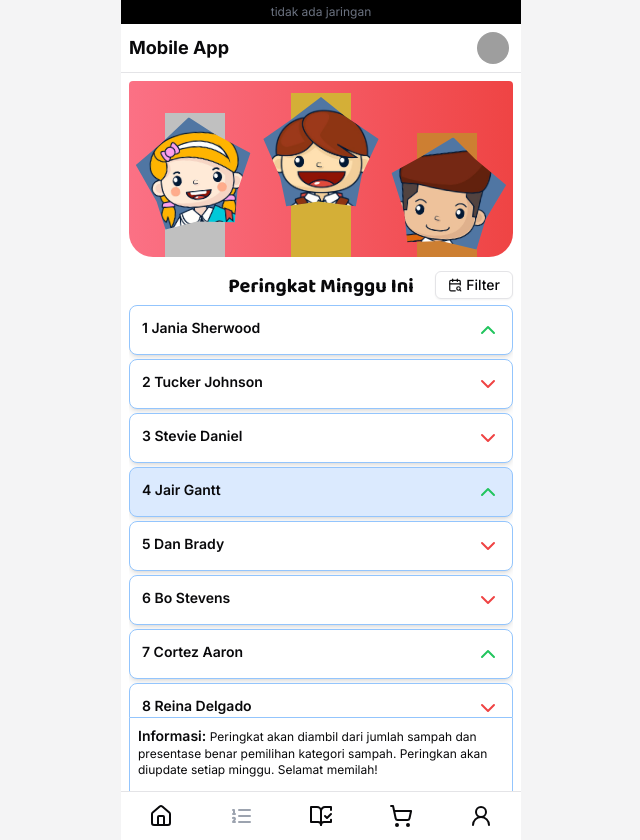
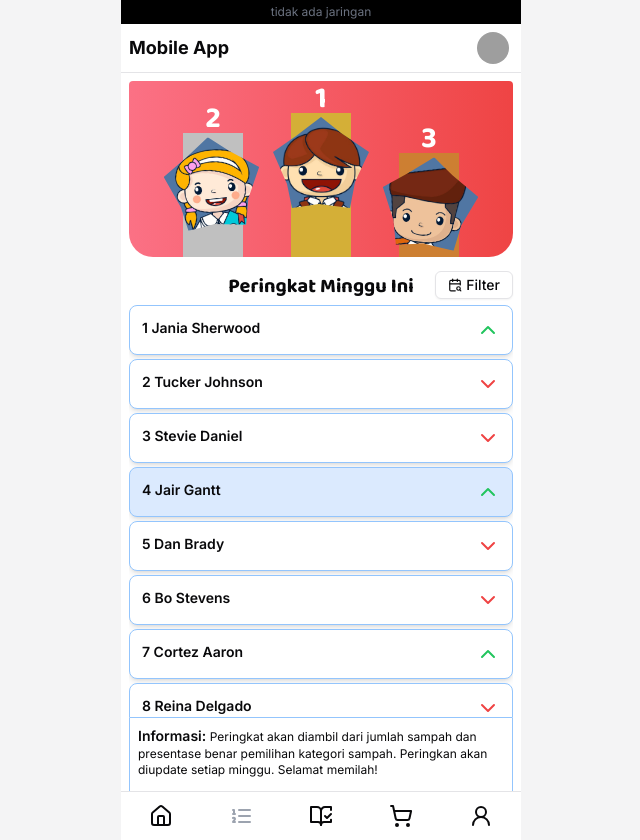
Before and after one commit to yuandahanif/gomi-gobbler-dashboard, a Next.js app: page /mobile/nav/rank in a window 1280 px wide. Shown: the whole page, without its empty margins (319-959 px from the left). Built offline with nearby package versions, Linux system fonts and the light colour scheme; grey boxes are pictures that could not be loaded.

Commit message:
update rank page and landing page

```diff
--- a/src/app/mobile/nav/home/page.tsx
+++ b/src/app/mobile/nav/home/page.tsx
@@ -113,12 +113,12 @@ export default function MobileHomePage() {
                 "mb-px flex flex-col items-center gap-2 rounded-sm border border-gray-300 bg-white p-2 text-sm",
               )}
             >
-              <div className="relative h-24 w-24">
+              <div className="relative h-24 w-full">
                 <Image
                   alt="news"
                   src={acv.imgSrc}
                   fill
-                  className="object-cover"
+                  className="object-cover object-center"
                 />
               </div>
               <div className="flex flex-wrap justify-between">
@@ -133,7 +133,7 @@ export default function MobileHomePage() {
         <ScrollBar orientation="horizontal" />
       </ScrollArea>
 
-      <div className="relative flex h-80 flex-1 flex-col items-center bg-muted">
+      <div className="relative mt-2 flex h-80 flex-1 flex-col items-center bg-muted">
         <div className="absolute h-40 w-24 translate-y-12 bg-red-400">
           {/* badan */}
         </div>
@@ -147,7 +147,7 @@ export default function MobileHomePage() {
         <div className="rotate-top-left absolute h-36 w-8 origin-top -translate-x-[24px] translate-y-48 bg-red-400">
           {/* kaki kiri */}
         </div>
-        <div className="rotate-top-right absolute h-36 w-8 translate-x-[24px] translate-y-48 bg-red-400 origin-top">
+        <div className="rotate-top-right absolute h-36 w-8 origin-top translate-x-[24px] translate-y-48 bg-red-400">
           {/* kaki kanan */}
         </div>
       </div>
--- a/src/app/mobile/nav/rank/page.tsx
+++ b/src/app/mobile/nav/rank/page.tsx
@@ -79,9 +79,9 @@ export default function MobileRankPage() {
   return (
     <div className="relative flex h-full w-full flex-col p-2 pr-2">
       <div className="mb-2 flex h-44 w-full flex-col items-center overflow-hidden rounded-sm rounded-b-3xl bg-gradient-to-r from-rose-400 to-red-500">
-        <div className="mt-auto flex h-4/5 w-full items-end justify-evenly">
+        <div className="mt-auto flex h-4/5 w-full items-end justify-center gap-2">
           <div
-            className={`relative mb-5 h-[120px] w-[120px] before:absolute before:-top-1 before:left-1/2 before:h-[200%] before:w-[60px] before:-translate-x-1/2 before:bg-[#c0c0c0] before:content-['']`}
+            className={`relative mb-5 h-[100px] w-[100px] before:absolute before:-top-1 before:left-1/2 before:h-[200%] before:w-[60px] before:-translate-x-1/2 before:bg-[#c0c0c0] before:content-['']`}
           >
             <Image
               src="/images/p-1.jpg"
@@ -89,9 +89,16 @@ export default function MobileRankPage() {
               fill
               className="clip-path-star -rotate-6 object-cover object-center"
             />
+
+            <div
+              className="absolute -top-0 left-1/2 -translate-x-1/2 -translate-y-full text-3xl font-semibold text-white"
+              style={font.style}
+            >
+              <span>2</span>
+            </div>
           </div>
           <div
-            className={`relative mb-10 h-[120px] w-[120px] before:absolute before:-top-1 before:left-1/2 before:h-[200%] before:w-[60px] before:-translate-x-1/2 before:bg-[#d4af37] before:content-['']`}
+            className={`relative mb-10 h-[100px] w-[100px] before:absolute before:-top-1 before:left-1/2 before:h-[200%] before:w-[60px] before:-translate-x-1/2 before:bg-[#d4af37] before:content-['']`}
           >
             <Image
               src="/images/p-2.jpg"
@@ -99,10 +106,16 @@ export default function MobileRankPage() {
               fill
               className="clip-path-star object-cover object-center"
             />
+            <div
+              className="absolute -top-0 left-1/2 -translate-x-1/2 -translate-y-full text-3xl font-semibold text-white"
+              style={font.style}
+            >
+              <span>1</span>
+            </div>
           </div>
 
           <div
-            className={`relative mb-0 h-[120px] w-[120px] before:absolute before:-top-1 before:left-1/2 before:h-[200%] before:w-[60px] before:-translate-x-1/2 before:bg-[#cd7f32] before:content-['']`}
+            className={`relative mb-0 h-[100px] w-[100px] before:absolute before:-top-1 before:left-1/2 before:h-[200%] before:w-[60px] before:-translate-x-1/2 before:bg-[#cd7f32] before:content-['']`}
           >
             <Image
               src="/images/p-3.jpg"
@@ -110,6 +123,12 @@ export default function MobileRankPage() {
               fill
               className="clip-path-star rotate-6 object-cover object-center"
             />
+            <div
+              className="absolute -top-0 left-1/2 -translate-x-1/2 -translate-y-full text-3xl font-semibold text-white"
+              style={font.style}
+            >
+              <span>3</span>
+            </div>
           </div>
         </div>
       </div>
--- a/src/app/page.tsx
+++ b/src/app/page.tsx
@@ -1,25 +1,38 @@
 import { Button } from "@/components/ui/button";
+import { Baloo_Bhai_2 } from "next/font/google";
 import Image from "next/image";
 import Link from "next/link";
 
+const font = Baloo_Bhai_2({
+  weight: ["400", "700"],
+  subsets: ["latin"],
+  variable: "--font-sans",
+});
+
 export default function Home() {
   return (
-    <main className="flex min-h-screen flex-col items-center justify-start p-24 gap-10">
-      <div className="relative w-96 h-96">
+    <main className="flex min-h-screen flex-col items-center justify-start gap-10 p-24">
+      <div className="relative h-96 w-96">
         <Image
           alt="trash can"
           src="https://safebooru.org//samples/4619/sample_862b28f71cbd83cf95039f6a87342df7632fca32.jpg?4936620"
           width={384}
           height={384}
-          className="object-contain w-full h-full"
+          className="h-full w-full object-contain"
         />
       </div>
 
-      <h1 className="scroll-m-20 text-3xl font-bold tracking-tight">
-        Selamat datang di tempat sampah :3
-      </h1>
+      <div>
+        <h1 className="text-4xl tracking-tight" style={font.style}>
+          <span className="font-bold">Halo, aku Bayman</span>, teman memilah
+          sampahmu.
+        </h1>
+        <p className="mt-2 text-center text-lg">
+          apa yang ingin kamu lakukan hari ini?
+        </p>
+      </div>
 
-      <div className="flex gap-4 justify-center">
+      <div className="flex justify-center gap-4">
         <Link href={"/mobile"}>
           <Button>Coba</Button>
         </Link>
```
